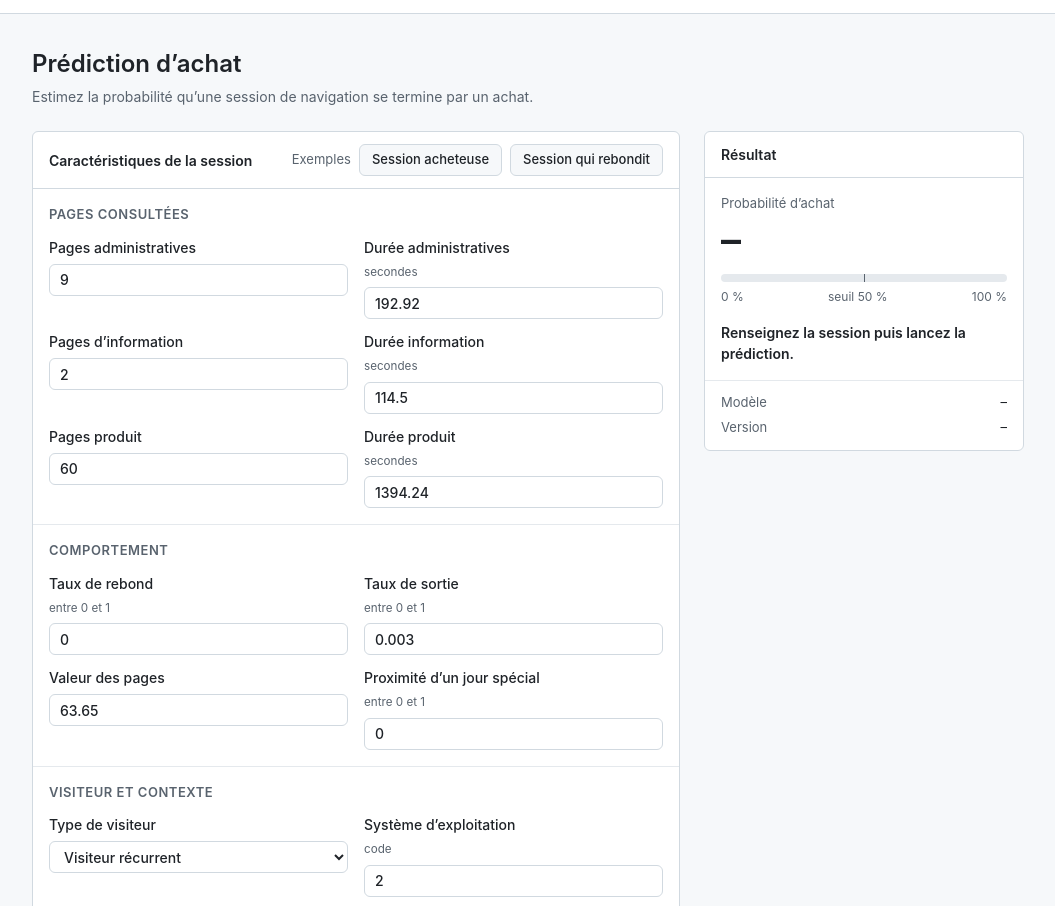
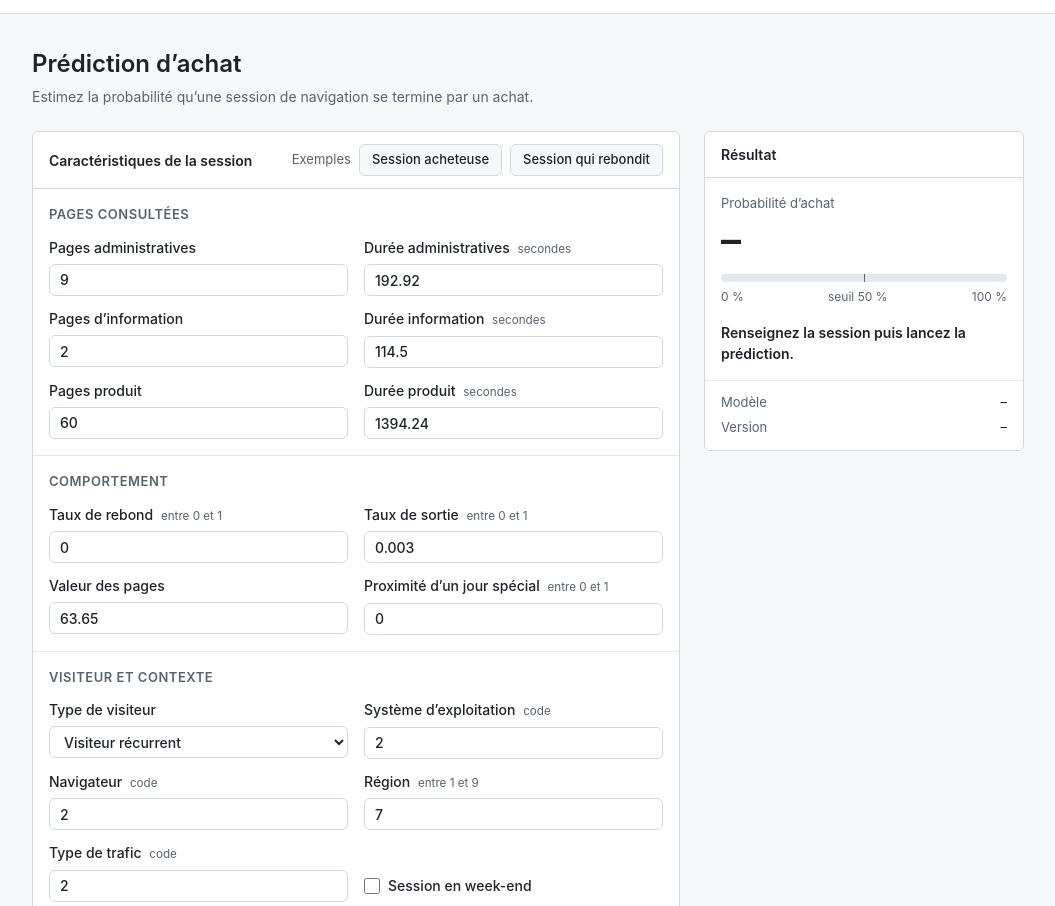
Before and after one commit to COMENTCAVA/shoppredict-mlops, a plain HTML site: page app/static/index.html in a window 1280 px wide. Shown: the part 43-949 px from the top of the page, without its empty margins (112-1167 px from the left). Drawn offline with Linux system fonts and the light colour scheme; no server answers.

Commit message:
Keep field hints on the label line

```diff
--- a/app/static/index.html
+++ b/app/static/index.html
@@ -53,7 +53,7 @@ section.group { padding: 16px; border-bottom: 1px solid var(--border-muted); }
 section.group h3 { margin: 0 0 12px; font-size: 13px; font-weight: 600; color: var(--muted); text-transform: uppercase; letter-spacing: 0.04em; }
 .grid { display: grid; grid-template-columns: repeat(auto-fill, minmax(200px, 1fr)); gap: 12px 16px; }
 label { display: flex; flex-direction: column; gap: 6px; font-weight: 500; }
-label small { font-weight: 400; color: var(--muted); }
+label small { font-weight: 400; color: var(--muted); margin-left: 4px; }
 input, select {
   font: inherit; color: var(--text); background: var(--surface);
   border: 1px solid var(--border); border-radius: 6px; padding: 5px 10px; height: 32px; min-width: 0;
@@ -119,21 +119,21 @@ footer a:hover { text-decoration: underline; }
         <h3>Pages consultées</h3>
         <div class="grid">
           <label>Pages administratives<input name="Administrative" type="number" min="0" step="1" required></label>
-          <label>Durée administratives <small>secondes</small><input name="Administrative_Duration" type="number" min="0" step="any" required></label>
+          <label><span>Durée administratives <small>secondes</small></span><input name="Administrative_Duration" type="number" min="0" step="any" required></label>
           <label>Pages d’information<input name="Informational" type="number" min="0" step="1" required></label>
-          <label>Durée information <small>secondes</small><input name="Informational_Duration" type="number" min="0" step="any" required></label>
+          <label><span>Durée information <small>secondes</small></span><input name="Informational_Duration" type="number" min="0" step="any" required></label>
           <label>Pages produit<input name="ProductRelated" type="number" min="0" step="1" required></label>
-          <label>Durée produit <small>secondes</small><input name="ProductRelated_Duration" type="number" min="0" step="any" required></label>
+          <label><span>Durée produit <small>secondes</small></span><input name="ProductRelated_Duration" type="number" min="0" step="any" required></label>
         </div>
       </section>
 
       <section class="group">
         <h3>Comportement</h3>
         <div class="grid">
-          <label>Taux de rebond <small>entre 0 et 1</small><input name="BounceRates" type="number" min="0" max="1" step="any" required></label>
-          <label>Taux de sortie <small>entre 0 et 1</small><input name="ExitRates" type="number" min="0" max="1" step="any" required></label>
+          <label><span>Taux de rebond <small>entre 0 et 1</small></span><input name="BounceRates" type="number" min="0" max="1" step="any" required></label>
+          <label><span>Taux de sortie <small>entre 0 et 1</small></span><input name="ExitRates" type="number" min="0" max="1" step="any" required></label>
           <label>Valeur des pages<input name="PageValues" type="number" min="0" step="any" required></label>
-          <label>Proximité d’un jour spécial <small>entre 0 et 1</small><input name="SpecialDay" type="number" min="0" max="1" step="any" required></label>
+          <label><span>Proximité d’un jour spécial <small>entre 0 et 1</small></span><input name="SpecialDay" type="number" min="0" max="1" step="any" required></label>
         </div>
       </section>
 
@@ -147,10 +147,10 @@ footer a:hover { text-decoration: underline; }
               <option value="Other">Autre</option>
             </select>
           </label>
-          <label>Système d’exploitation <small>code</small><input name="OperatingSystems" type="number" min="1" step="1" required></label>
-          <label>Navigateur <small>code</small><input name="Browser" type="number" min="1" step="1" required></label>
-          <label>Région <small>entre 1 et 9</small><input name="Region" type="number" min="1" max="9" step="1" required></label>
-          <label>Type de trafic <small>code</small><input name="TrafficType" type="number" min="1" step="1" required></label>
+          <label><span>Système d’exploitation <small>code</small></span><input name="OperatingSystems" type="number" min="1" step="1" required></label>
+          <label><span>Navigateur <small>code</small></span><input name="Browser" type="number" min="1" step="1" required></label>
+          <label><span>Région <small>entre 1 et 9</small></span><input name="Region" type="number" min="1" max="9" step="1" required></label>
+          <label><span>Type de trafic <small>code</small></span><input name="TrafficType" type="number" min="1" step="1" required></label>
           <label class="check"><input name="Weekend" type="checkbox">Session en week-end</label>
         </div>
       </section>
```
